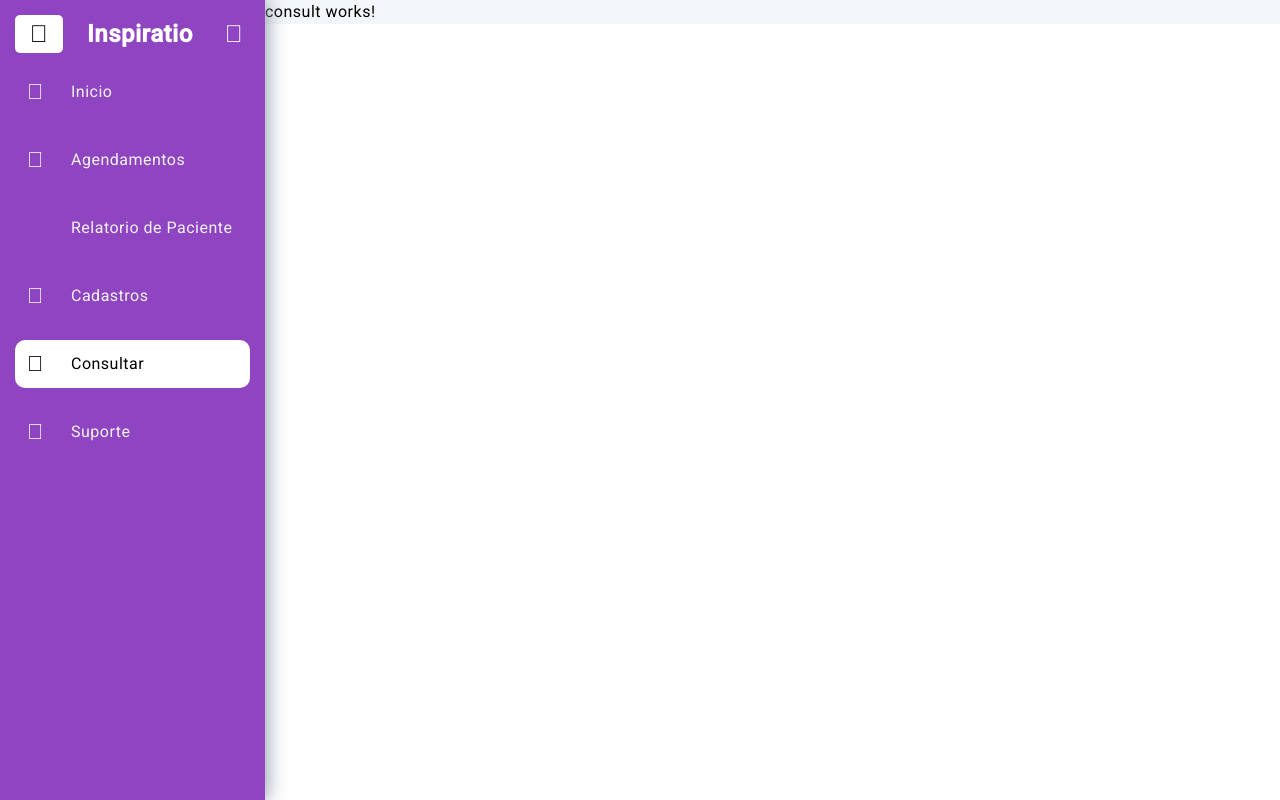
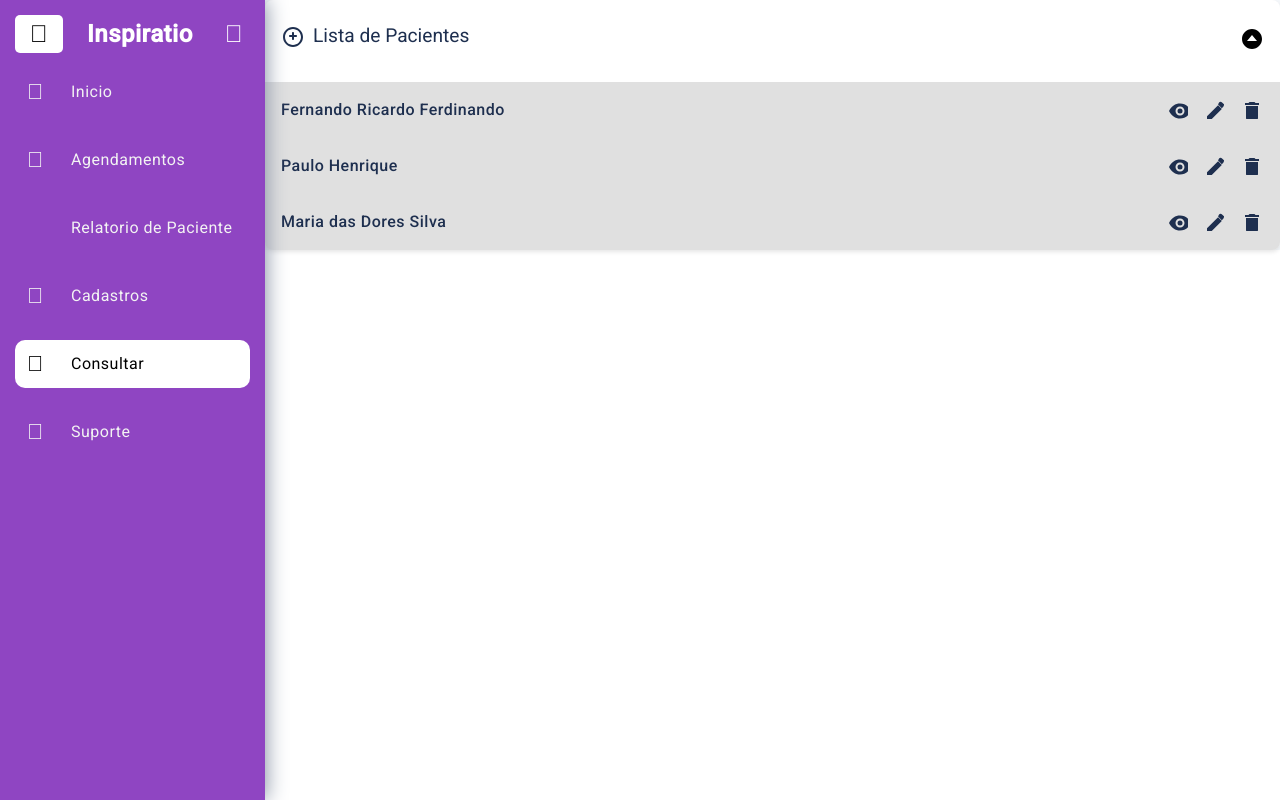
Before and after one commit to leoocestari/InspiratioWS, an Angular app: page /consult in a window 1280 px wide. Built offline with nearby package versions, Linux system fonts and the light colour scheme; some icons are missing; a web font is replaced by a local one.

Commit message:
consult update

```diff
--- a/src/app/modules/pages/consult/consult.component.html
+++ b/src/app/modules/pages/consult/consult.component.html
@@ -1 +1,47 @@
-<p>consult works!</p>
+<div class="patient-list-container">
+    <!-- Cabeçalho da lista de pacientes com ícone e título -->
+    <div class="header">
+      <span class="icon">
+        <!-- Ícone representando "Lista de Pacientes" -->
+        <svg xmlns="http://www.w3.org/2000/svg" width="24" height="24" fill="#1E2F4F">
+          <path d="M12 2C6.486 2 2 6.486 2 12s4.486 10 10 10c5.515 0 10-4.486 10-10S17.515 2 12 2zm0 18c-4.411 0-8-3.589-8-8s3.589-8 8-8 8 3.589 8 8-3.589 8-8 8z"></path>
+          <path d="M12 7c-.552 0-1 .447-1 1v2H9c-.553 0-1 .447-1 1s.447 1 1 1h2v2c0 .553.448 1 1 1s1-.447 1-1v-2h2c.552 0 1-.447 1-1s-.448-1-1-1h-2V8c0-.553-.448-1-1-1z"></path>
+        </svg>
+      </span>
+      <h2>Lista de Pacientes</h2>
+      <!-- Botão para expandir ou colapsar a lista -->
+      <button class="expand-button" (click)="toggleList()">
+        <svg *ngIf="!isListExpanded" xmlns="http://www.w3.org/2000/svg" width="24" height="24">
+          <path d="M12 2C6.486 2 2 6.486 2 12s4.486 10 10 10c5.515 0 10-4.486 10-10S17.515 2 12 2zm0 14-5-6h10l-5 6z"></path>
+        </svg>
+        <svg *ngIf="isListExpanded" xmlns="http://www.w3.org/2000/svg" width="24" height="24">
+          <path d="M12 2C6.485 2 2 6.486 2 12s4.485 10 10 10c5.514 0 10-4.486 10-10S17.514 2 12 2zM7 14l5-6 5 6H7z"></path>
+        </svg>
+      </button>
+    </div>
+
+    <!-- Lista de pacientes, exibida apenas se isListExpanded for true -->
+    <ul class="patient-list" *ngIf="isListExpanded">
+      <li *ngFor="let patient of patients">
+        <span class="patient-name">{{ patient.name }}</span>
+        <div class="actions">
+          <button (click)="viewPatient(patient)">
+            <svg xmlns="http://www.w3.org/2000/svg" width="24" height="24" fill="#1E2F4F">
+              <path d="M12 4.5C7.26 4.5 3.53 7.11 1 12c2.53 4.89 6.26 7.5 11 7.5s8.47-2.61 11-7.5c-2.53-4.89-6.26-7.5-11-7.5zm0 12c-2.47 0-4.5-2.02-4.5-4.5S9.53 7.5 12 7.5s4.5 2.02 4.5 4.5-2.03 4.5-4.5 4.5z"></path>
+              <circle cx="12" cy="12" r="2.5"></circle>
+            </svg>
+          </button>
+          <button (click)="editPatient(patient)">
+            <svg xmlns="http://www.w3.org/2000/svg" width="24" height="24" fill="#1E2F4F">
+              <path d="M3 17.25V21h3.75L17.81 9.94l-3.75-3.75L3 17.25zM21 7.24c0-.56-.22-1.1-.62-1.5l-2.34-2.34c-.4-.4-.94-.62-1.5-.62s-1.1.22-1.5.62L14.06 5.5l3.75 3.75 1.44-1.44c.4-.4.62-.94.62-1.5z"></path>
+            </svg>
+          </button>
+          <button (click)="deletePatient(patient)">
+            <svg xmlns="http://www.w3.org/2000/svg" width="24" height="24" fill="#1E2F4F">
+              <path d="M6 19c0 1.1.9 2 2 2h8c1.1 0 2-.9 2-2V7H6v12zM19 4h-3.5l-1-1h-5l-1 1H5v2h14V4z"></path>
+            </svg>
+          </button>
+        </div>
+      </li>
+    </ul>
+  </div>
--- a/src/app/modules/pages/consult/consult.component.scss
+++ b/src/app/modules/pages/consult/consult.component.scss
@@ -0,0 +1,83 @@
+.patient-list-container {
+    /* Estilização do contêiner da lista de pacientes */
+    border-radius: 8px;
+    background-color: #f5f5f5;
+    box-shadow: 0 2px 4px rgba(0, 0, 0, 0.1);
+
+    .header {
+      /* Estilo do cabeçalho */
+      display: flex;
+      align-items: center;
+      padding: 10px 16px;
+      background-color: #ffffff;
+      border-bottom: 1px solid #e0e0e0;
+      border-radius: 8px 8px 0 0;
+
+      .icon {
+        /* Margem para o ícone de título */
+        margin-right: 8px;
+      }
+
+      h2 {
+        /* Estilo do título */
+        flex-grow: 1;
+        font-size: 1.2em;
+        color: #1E2F4F;
+      }
+
+      .expand-button {
+        /* Botão de expandir/colapsar */
+        background: none;
+        border: none;
+        cursor: pointer;
+      }
+    }
+
+    .patient-list {
+      /* Lista de pacientes */
+      list-style: none;
+      margin: 0;
+      padding: 0;
+
+      li {
+        /* Estilo de cada item de paciente */
+        display: flex;
+        justify-content: space-between;
+        align-items: center;
+        padding: 12px 16px;
+        border-bottom: 1px solid #e0e0e0;
+        background-color: #e0e0e0;
+
+        &:last-child {
+          /* Remove a borda do último item e arredonda os cantos inferiores */
+          border-bottom: none;
+          border-radius: 0 0 8px 8px;
+        }
+
+        .patient-name {
+          /* Estilo do nome do paciente */
+          font-weight: 500;
+          color: #1E2F4F;
+        }
+
+        .actions {
+          /* Contêiner para os botões de ação */
+          display: flex;
+          gap: 8px;
+
+          button {
+            /* Estilo dos botões de ação */
+            background: none;
+            border: none;
+            cursor: pointer;
+            padding: 4px;
+
+            svg {
+              width: 20px;
+              height: 20px;
+            }
+          }
+        }
+      }
+    }
+  }
--- a/src/app/modules/pages/consult/consult.component.ts
+++ b/src/app/modules/pages/consult/consult.component.ts
@@ -1,12 +1,46 @@
 import { Component } from '@angular/core';
+import { CommonModule } from '@angular/common';
+
+// Interface que define a estrutura de um paciente
+interface Patient {
+  name: string;
+}
 
 @Component({
   selector: 'app-consult',
   standalone: true,
-  imports: [],
+  imports: [CommonModule],
   templateUrl: './consult.component.html',
-  styleUrl: './consult.component.scss'
+  styleUrls: ['./consult.component.scss']
 })
 export class ConsultComponent {
+  // Lista de pacientes com dados de exemplo
+  patients: Patient[] = [
+    { name: 'Fernando Ricardo Ferdinando' },
+    { name: 'Paulo Henrique' },
+    { name: 'Maria das Dores Silva' }
+  ];
 
+  // Propriedade para controlar a visibilidade da lista
+  isListExpanded: boolean = true;
+
+  // Função para alternar a visibilidade da lista
+  toggleList() {
+    this.isListExpanded = !this.isListExpanded;
+  }
+
+  // Função para visualizar detalhes do paciente
+  viewPatient(patient: Patient) {
+    console.log('View patient:', patient.name);
+  }
+
+  // Função para editar o paciente
+  editPatient(patient: Patient) {
+    console.log('Edit patient:', patient.name);
+  }
+
+  // Função para deletar o paciente
+  deletePatient(patient: Patient) {
+    console.log('Delete patient:', patient.name);
+  }
 }
```
